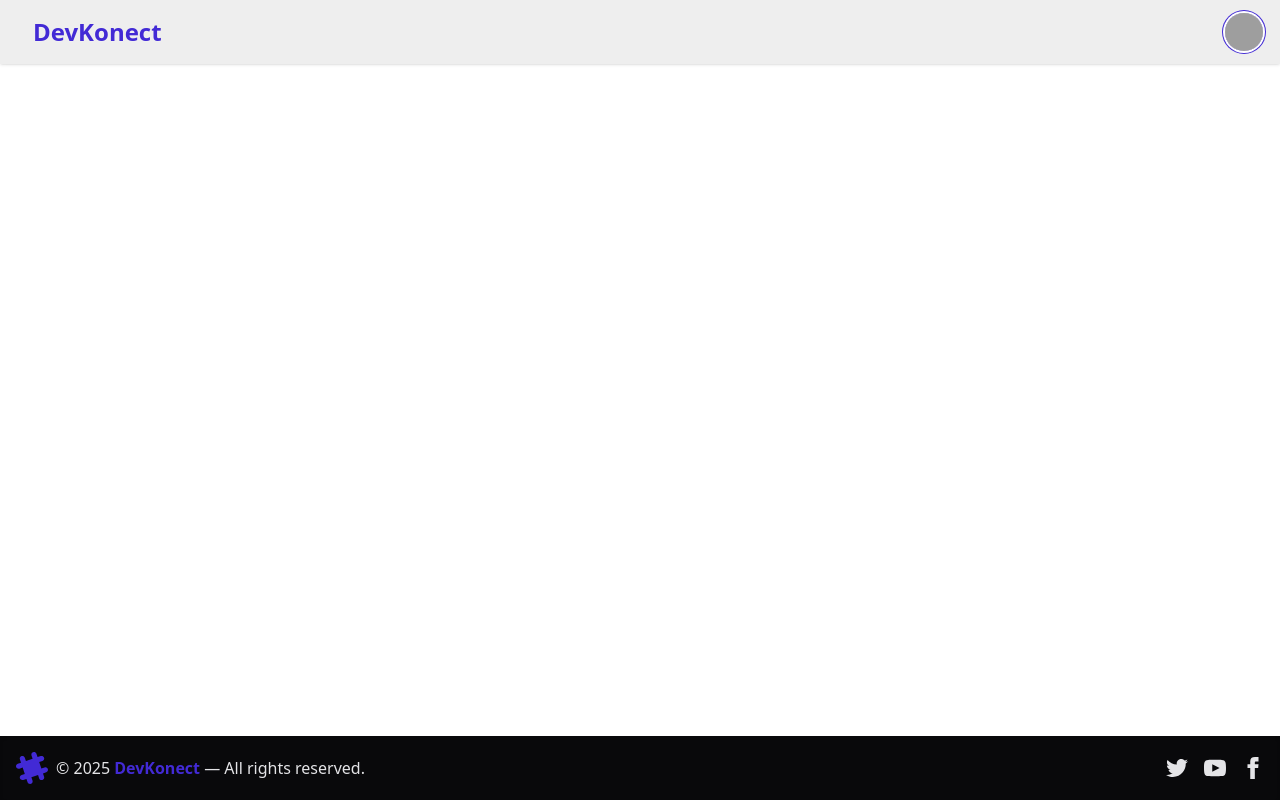
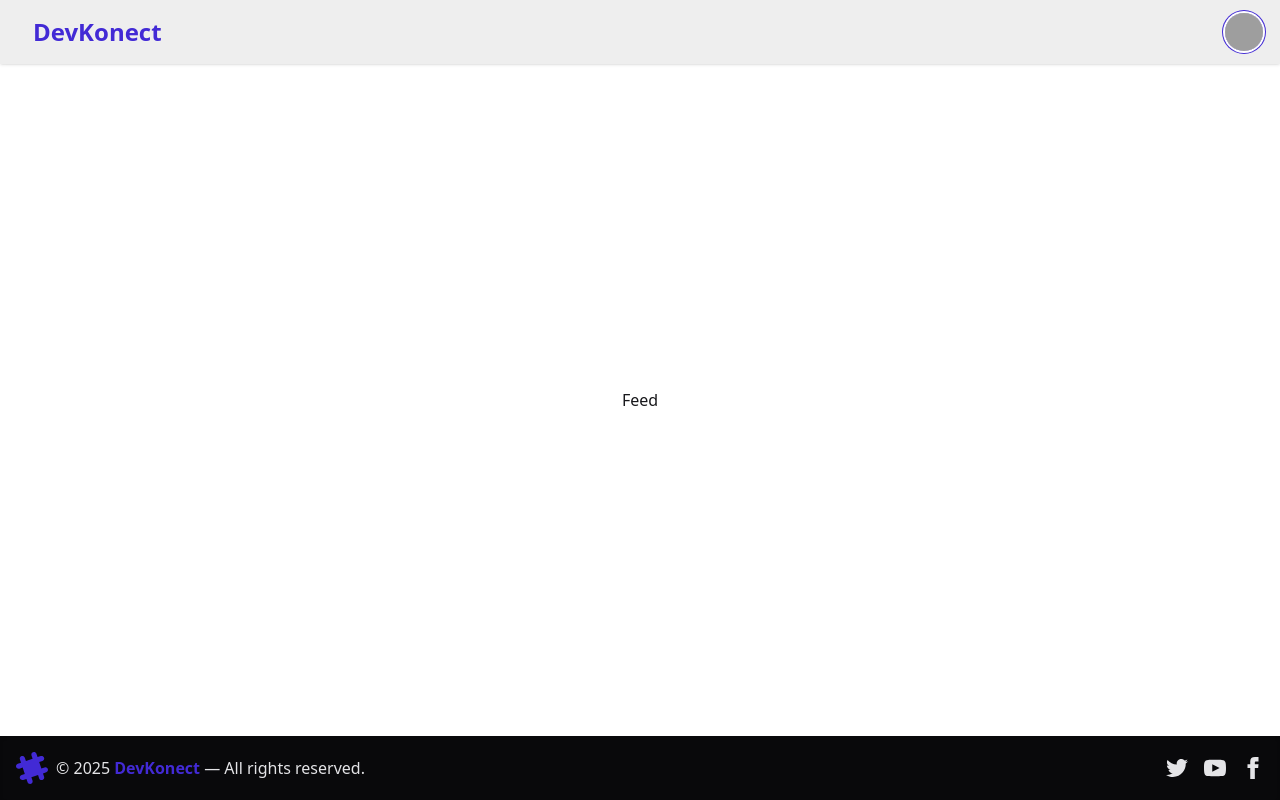
Before and after one commit to anas-faiz/devkonect-web, a React (Vite) app: page /feed in a window 1280 px wide. Built offline with nearby package versions, Linux system fonts and the light colour scheme; grey boxes are pictures that could not be loaded.

Commit message:
feed page created

```diff
--- a/src/App.jsx
+++ b/src/App.jsx
@@ -3,6 +3,7 @@ import Footer from "./components/Footer";
 import Hero from "./components/Hero";
 import Navbar from "./components/Navbar";
 import LogIn from "./components/LogIn";
+import Feed from "./components/Feed";
 
 function App() {
   return (
@@ -11,6 +12,7 @@ function App() {
       <Routes>
         <Route path='/' element={<Hero/>}/>
         <Route path="/login" element={<LogIn/>} />
+        <Route path="/feed" element={<Feed/>}/>
       </Routes>
       <Footer/>
     </div>
--- a/src/components/Feed.jsx
+++ b/src/components/Feed.jsx
@@ -0,0 +1,9 @@
+const Feed = ()=>{
+    return(
+        <div>
+            Feed
+        </div>
+    )
+}
+
+export default Feed;
--- a/src/components/LogIn.jsx
+++ b/src/components/LogIn.jsx
@@ -33,7 +33,7 @@ const LogIn = () => {
 
       setMessage({ type: "success", text: "Login successful!" });
 
-      navigate("/");
+      navigate("/feed");
       // optionally redirect or save user info here
     } catch (error) {
       const errMsg =
```
